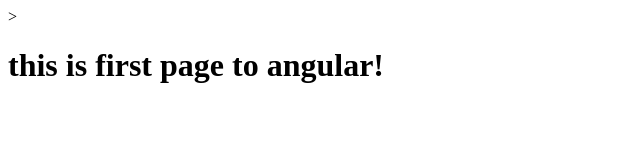
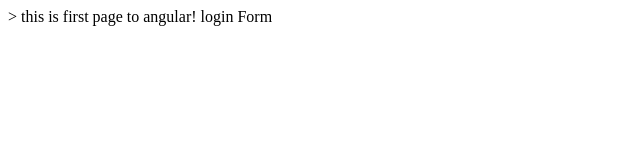
Before and after one commit to Pullela1234/testsample, a plain HTML site: page index.html in a window 1280 px wide. Shown: the whole page, without its empty margins (0-640 px from the left). Drawn offline with Linux system fonts and the light colour scheme.

Commit message:
login Form

```diff
--- /dev/null
+++ b/day2/app2.js
@@ -0,0 +1 @@
+console.log(123);
--- a/index.html
+++ b/index.html
@@ -4,6 +4,7 @@
         Welcome
     </title>
     <body>
-        <h1>this is first page to angular!</h1>
+        this is first page to angular!
+        login Form
     </body>
 </html>
```
Also changed, not shown: log.txt (added), login.html (added).
